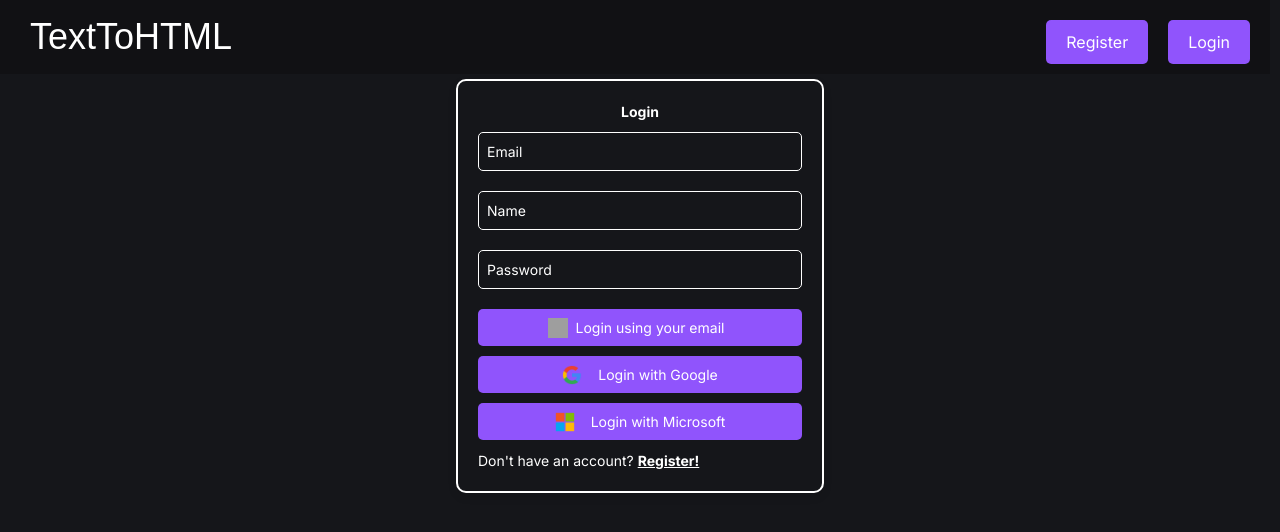
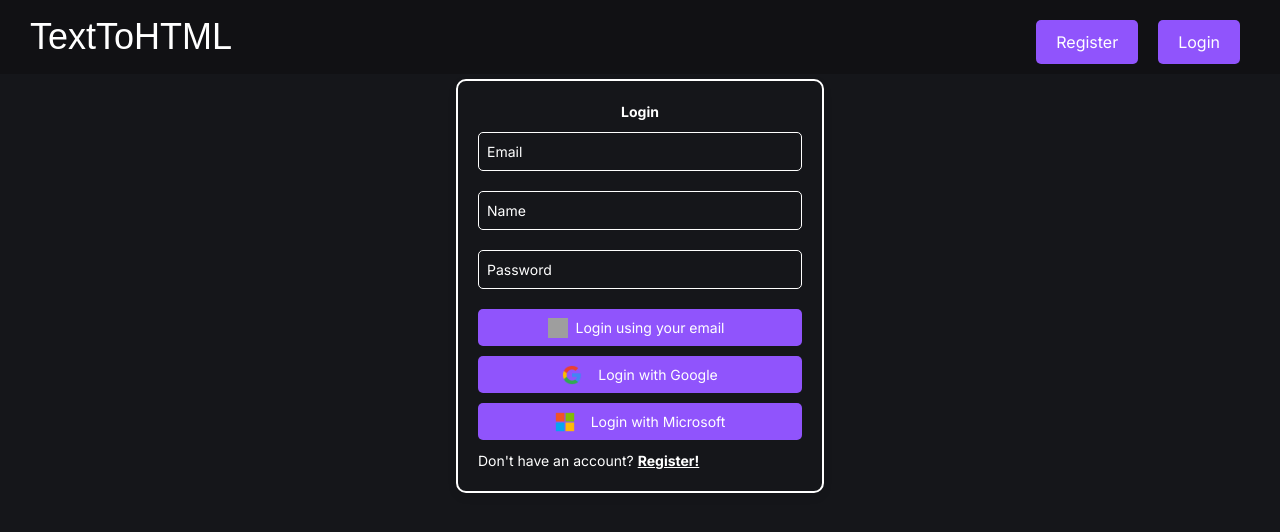
Before and after one commit to randyduong08/TextToHTMLApp, a Next.js app in the folder client/: page /login in a window 1280 px wide. Shown: the top 532 px of the page. Built offline with nearby package versions, Linux system fonts and the light colour scheme; grey boxes are pictures that could not be loaded.

Commit message:
Added margin and resizing of text for Input Text header.
Also changed margins of navbar to cover the entire top side

```diff
--- a/client/src/app/header/headerlayout.css
+++ b/client/src/app/header/headerlayout.css
@@ -5,7 +5,7 @@
     padding: auto;
     margin: auto;
     position: fixed;
-    width: calc(100% - 10px); /* Adjusted width to account for the spacing */
+    width: calc(100%); /* Adjusted width to account for the spacing */
     min-height: 50px;
     top: 0;
     background-color:#111114;
@@ -34,6 +34,7 @@
 .right-items {
     display: flex;
     column-gap: 20px;
+    margin-right: 20px;
 }
 
 .right-items a {
--- a/client/src/app/index/ui/textinput.js
+++ b/client/src/app/index/ui/textinput.js
@@ -51,10 +51,10 @@ export default function InputForm() {
 
     return (
         <div>
-            <h2>Input Text</h2>
+            <h2 className="mt-10 font-bold text-3xl">Input Text</h2>
             <form onSubmit={handleSubmit}>
                 <textarea
-                    className="resize h-96 text-black bg-transparent border-2 border-white rounded p-2"
+                    className="resize h-96 text-black bg-transparent border-2 border-white rounded p-2 font-bold text-xl"
                     style={{ width: "36rem" }}
                     value={promptDetails}
                     onChange={(e) => setPromptDetails(e.target.value)}
```
